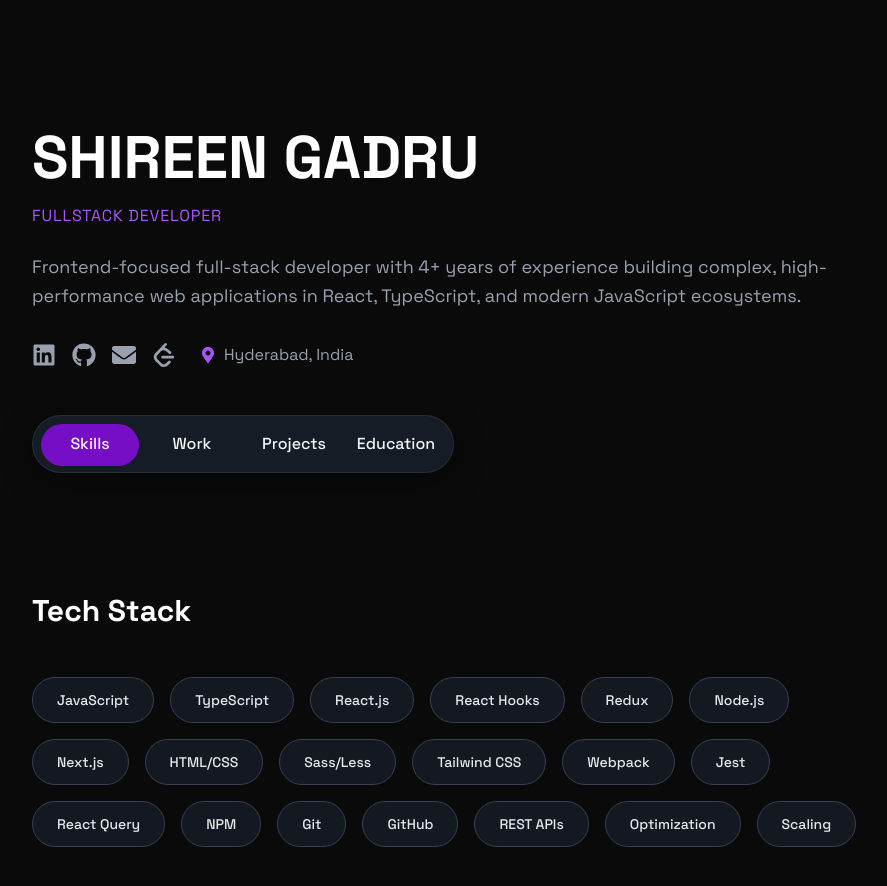
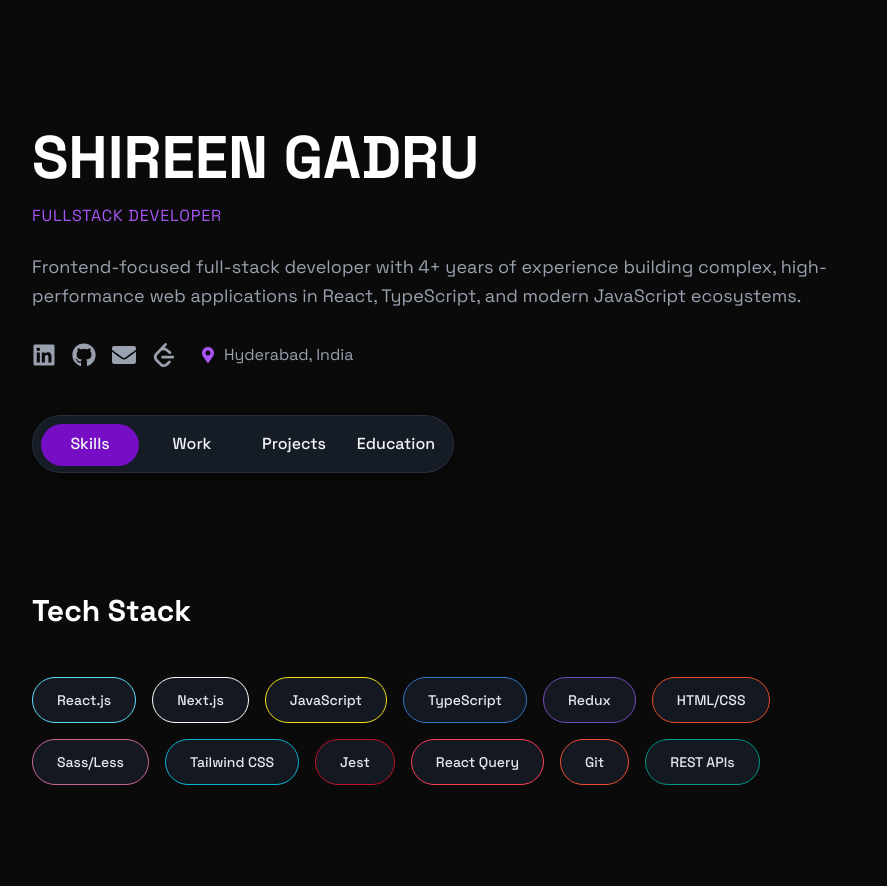
Before and after one commit to ShireenGadru/portfolio, a React (Vite) app: page / in a window 1280 px wide. Shown: the top 886 px of the page, without its empty margins (192-1079 px from the left). Built offline with nearby package versions, Linux system fonts and the light colour scheme.

Commit message:
updated page load bug and skills

```diff
--- a/package.json
+++ b/package.json
@@ -15,7 +15,6 @@
     "react": "^19.0.0",
     "react-dom": "^19.0.0",
     "react-icons": "^5.4.0",
-    "react-router-dom": "^7.1.5",
     "tailwindcss": "^4.0.4"
   },
   "devDependencies": {
--- a/src/App.jsx
+++ b/src/App.jsx
@@ -1,23 +1,34 @@
 import "./index.css";
+import { useState } from "react";
 import { Home } from "./components/sections/Home/Home";
-import { Route, Routes } from "react-router-dom";
 import Skills from "./components/sections/Skills";
 import Work from "./components/sections/Work";
 import Projects from "./components/sections/Projects";
 import Education from "./components/sections/Education";
 
 function App() {
+  const [activeTab, setActiveTab] = useState("skills");
+
+  const renderContent = () => {
+    switch (activeTab) {
+      case "skills":
+        return <Skills />;
+      case "work":
+        return <Work />;
+      case "projects":
+        return <Projects />;
+      case "education":
+        return <Education />;
+      default:
+        return <Skills />;
+    }
+  };
+
   return (
     <>
-      <Home />
-      <div className="animate-slide-up opacity-0">
-        <Routes>
-          <Route path="/" element={<Skills />} />
-          <Route path="/skills" element={<Skills />} />
-          <Route path="/work" element={<Work />} />
-          <Route path="/projects" element={<Projects />} />
-          <Route path="/education" element={<Education />} />
-        </Routes>
+      <Home activeTab={activeTab} setActiveTab={setActiveTab} />
+      <div key={activeTab} className="animate-slide-up">
+        {renderContent()}
       </div>
     </>
   );
--- a/src/components/sections/Home/Home.jsx
+++ b/src/components/sections/Home/Home.jsx
@@ -3,7 +3,7 @@ import Name from "./components/Name";
 import Contact from "./components/Contact";
 import Tabs from "./components/Tabs";
 
-export const Home = () => {
+export const Home = ({ activeTab, setActiveTab }) => {
   return (
     <section
       id="home"
@@ -11,13 +11,13 @@ export const Home = () => {
     >
       <div className="z-10">
         <Name />
-        <div className="animate-slide-up opacity-0">
+        <div className="animate-slide-up">
           <p className="text-gray-400 text-base sm:text-lg mt-4 sm:mt-6 mb-6 sm:mb-8 leading-relaxed">
           Frontend-focused full-stack developer with 4+ years of experience building complex, high-performance web applications in React, TypeScript, and modern JavaScript ecosystems.
 
           </p>
           <Contact />
-          <Tabs />
+          <Tabs activeTab={activeTab} setActiveTab={setActiveTab} />
         </div>
       </div>
     </section>
--- a/src/components/sections/Home/components/Tabs.jsx
+++ b/src/components/sections/Home/components/Tabs.jsx
@@ -1,19 +1,13 @@
 import React, { useEffect} from "react";
 import { tabs } from "../../../../utils/constants";
-import { useLocation, useNavigate } from "react-router-dom";
 import useWindowWidth from "../../../../hooks/useWindowWidth";
 
-const Tabs = () => {
-  const navigate = useNavigate();
-  const location = useLocation();
-  const currentRoute = location.pathname.replace("/", "");
-  const tabsElement = document.getElementById("tabs");
-
+const Tabs = ({ activeTab, setActiveTab }) => {
   const isMobile = useWindowWidth(640);
 
   const handleTabClick = (name) => {
-    navigate(`/${name}`);
-    // Delay scroll to ensure navigation completes and DOM updates
+    setActiveTab(name);
+    // Delay scroll to ensure DOM updates
     setTimeout(() => {
       const tabsElement = document.getElementById("tabs");
       if (tabsElement) {
@@ -27,26 +21,15 @@ const Tabs = () => {
   };
 
   useEffect(() => {
-    if (currentRoute === "") return;
-    const activeIndex = tabs.findIndex((tab) => tab.name === currentRoute);
+    const activeIndex = tabs.findIndex((tab) => tab.name === activeTab);
     const overlay = document.getElementById("overlay");
-    if (overlay) {
+    if (overlay && activeIndex !== -1) {
       const buttonWidth = isMobile ? 68 : 98;
       const gap = isMobile ? 2 : 4;
       const x = (buttonWidth + gap) * activeIndex;
       overlay.style.transform = `translateX(${x}px)`;
     }
-
-    // Scroll to tabs section when route changes
-    const tabsElement = document.getElementById("tabs");
-    if (tabsElement) {
-      tabsElement.scrollIntoView({
-        behavior: "smooth",
-        block: "start",
-        inline: "nearest"
-      });
-    }
-  }, [currentRoute, isMobile]);
+  }, [activeTab, isMobile]);
 
   return (
     <nav className="flex justify-center sm:justify-start mt-6 sm:mt-12 mb-6 sm:mb-12 scroll-mt-2" id="tabs">
--- a/src/components/sections/Skills.jsx
+++ b/src/components/sections/Skills.jsx
@@ -3,25 +3,18 @@ import { RevealOnScroll } from "../../utils/RevealOnScroll";
 
 const Skills = () => {
   const skills = [
-    "JavaScript",
-    "TypeScript",
-    "React.js",
-    "React Hooks",
-    "Redux",
-    "Node.js",
-    "Next.js",
-    "HTML/CSS",
-    "Sass/Less",
-    "Tailwind CSS",
-    "Webpack",
-    "Jest",
-    "React Query",
-    "NPM",
-    "Git",
-    "GitHub",
-    "REST APIs",
-    "Optimization",
-    "Scaling",
+    { name: "React.js", color: "#61DAFB" },
+    { name: "Next.js", color: "#FFFFFF" },
+    { name: "JavaScript", color: "#F7DF1E" },
+    { name: "TypeScript", color: "#3178C6" },
+    { name: "Redux", color: "#764ABC" },
+    { name: "HTML/CSS", color: "#E34F26" },
+    { name: "Sass/Less", color: "#CC6699" },
+    { name: "Tailwind CSS", color: "#06B6D4" },
+    { name: "Jest", color: "#C21325" },
+    { name: "React Query", color: "#FF4154" },
+    { name: "Git", color: "#F05032" },
+    { name: "REST APIs", color: "#009688" },
   ];
 
   return (
@@ -34,9 +27,10 @@ const Skills = () => {
           {skills.map((skill, index) => (
             <span
               key={index}
-              className="px-4 sm:px-5 md:px-6 py-2 sm:py-2.5 md:py-3 bg-gray-800/50 hover:bg-gray-700/50 border border-gray-700 rounded-full text-gray-200 text-xs sm:text-sm font-medium transition-all duration-200"
+              className="px-4 sm:px-5 md:px-6 py-2 sm:py-2.5 md:py-3 bg-gray-800/50 hover:bg-gray-700/50 border rounded-full text-gray-200 text-xs sm:text-sm font-medium transition-all duration-200"
+              style={{ borderColor: skill.color }}
             >
-              {skill}
+              {skill.name}
             </span>
           ))}
         </div>
--- a/src/main.jsx
+++ b/src/main.jsx
@@ -1,10 +1,5 @@
 import { createRoot } from "react-dom/client";
 import "./index.css";
 import App from "./App.jsx";
-import { BrowserRouter } from "react-router-dom";
 
-createRoot(document.getElementById("root")).render(
-  <BrowserRouter>
-    <App />
-  </BrowserRouter>
-);
+createRoot(document.getElementById("root")).render(<App />);
--- a/src/utils/RevealOnScroll.jsx
+++ b/src/utils/RevealOnScroll.jsx
@@ -5,25 +5,37 @@ export const RevealOnScroll = ({ children }) => {
   const ref = useRef(null);
 
   useEffect(() => {
+    const element = ref.current;
+    if (!element) return;
+
     const observer = new IntersectionObserver(
       ([entry]) => {
         if (entry.isIntersecting) {
-          ref.current.classList.add("visible");
+          element.classList.add("visible");
         }
       },
       {
-        threshold: 0.2,
+        threshold: 0.1,
         rootMargin: "0px 0px -50px 0px",
       }
     );
 
-    if(ref.current) {
-        observer.observe(ref.current)
+    observer.observe(element);
+
+    // Check if element is already in viewport on mount
+    const rect = element.getBoundingClientRect();
+    const isInViewport = rect.top < window.innerHeight && rect.bottom > 0;
+
+    if (isInViewport) {
+      // Add a small delay to ensure smooth animation
+      setTimeout(() => {
+        element.classList.add("visible");
+      }, 100);
     }
 
-    return ()=> {
-        observer.disconnect()
-    }
+    return () => {
+      observer.disconnect();
+    };
   }, []);
 
   return (
```
